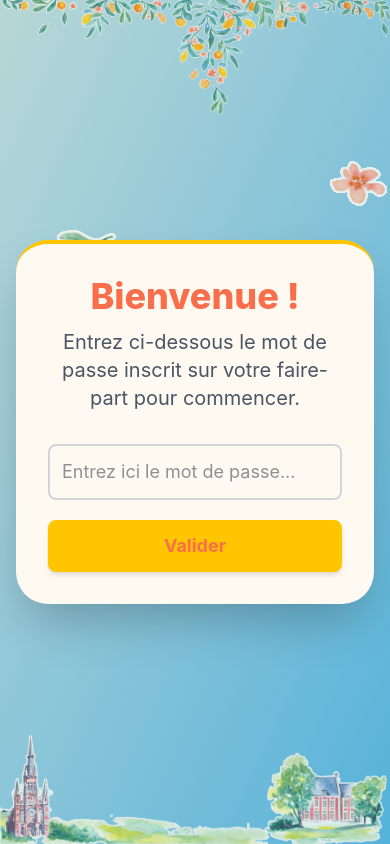
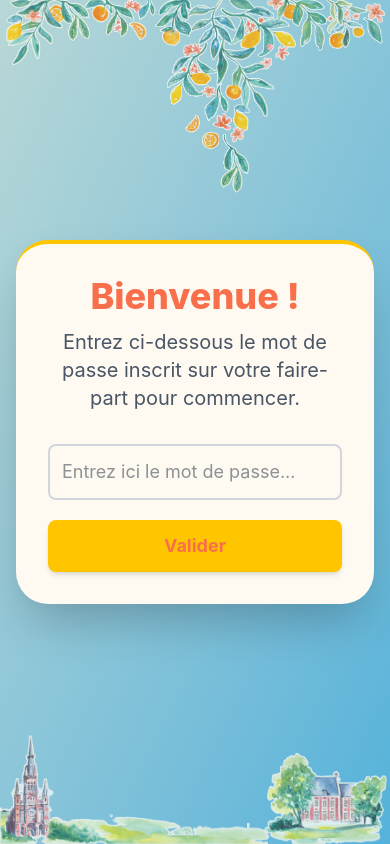
Before and after one commit to TimotheeMonceaux/MarieArthur2026, a React (Vite) app: page / in a window 390 px wide. Built offline with nearby package versions, Linux system fonts and the light colour scheme.

Commit message:
cleaner mobile rendering

```diff
--- a/src/components/PasswordPrompt.tsx
+++ b/src/components/PasswordPrompt.tsx
@@ -21,40 +21,44 @@ function PasswordPrompt() {
 
     return (
       <div className="relative min-h-dvh flex items-center justify-center bg-linear-to-br from-light-blue to-dresscode-blue-light p-4 overflow-hidden">
+        {/* Masqué sur mobile, affiché à partir de md (tablette/laptop) */}
         <img
           src={fresque_haut_2}
           alt=""
-          className="absolute top-0 left-0 w-2/10 opacity-80 pointer-events-none"
+          className="hidden md:block absolute top-0 left-0 w-2/10 opacity-80 pointer-events-none"
         />
+        {/* Toujours visible : w-full sur mobile, w-3/5 sur desktop */}
         <img
           src={fresque_haut}
           alt=""
-          className="absolute top-0 left-1/2 -translate-x-1/2 w-3/5 opacity-80 pointer-events-none"
+          className="absolute top-0 left-1/2 -translate-x-1/2 w-full md:w-3/5 opacity-80 pointer-events-none"
         />
+        {/* Masqué sur mobile */}
         <img
           src={fresque_gauche}
           alt=""
-          className="absolute top-0 right-0 w-1/5 opacity-80 pointer-events-none"
+          className="hidden md:block absolute top-0 right-0 w-1/5 opacity-80 pointer-events-none"
         />
         <img
           src={lieux_illustres}
           alt=""
           className="absolute bottom-0 left-0 opacity-80 pointer-events-none"
         />
+        {/* Icônes masquées sur mobile */}
         <img
           src={icone_feuille}
           alt=""
-          className="absolute bottom-3/7 left-1/5 opacity-80 pointer-events-none"
+          className="hidden md:block absolute bottom-3/7 left-1/5 opacity-80 pointer-events-none"
         />
         <img
           src={icone_clementine}
           alt=""
-          className="absolute bottom-2/3 left-1/8 opacity-80 pointer-events-none"
+          className="hidden md:block absolute bottom-2/3 left-1/8 opacity-80 pointer-events-none"
         />
         <img
           src={icone_fleur}
           alt=""
-          className="absolute bottom-3/4 left-5/6 opacity-80 pointer-events-none"
+          className="hidden md:block absolute bottom-3/4 left-5/6 opacity-80 pointer-events-none"
         />
 
         <div
```
